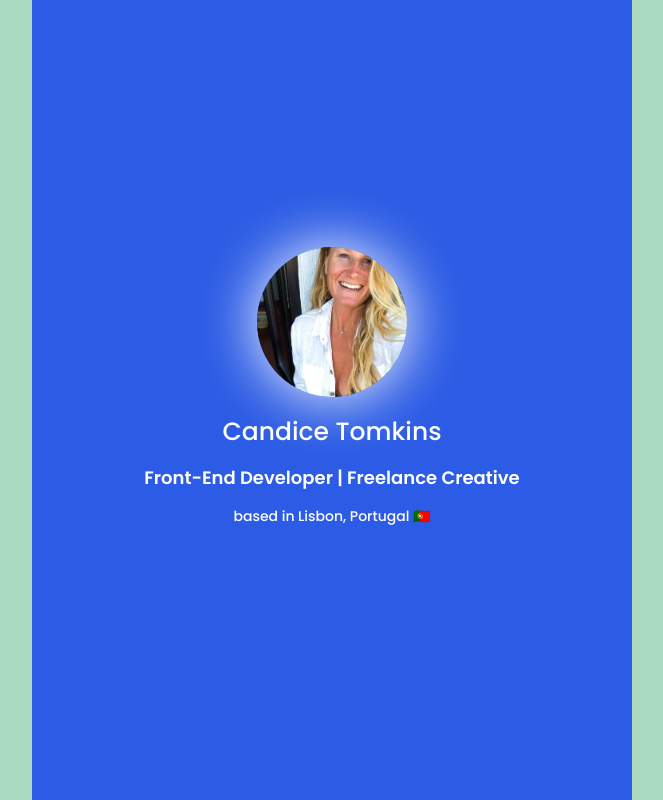
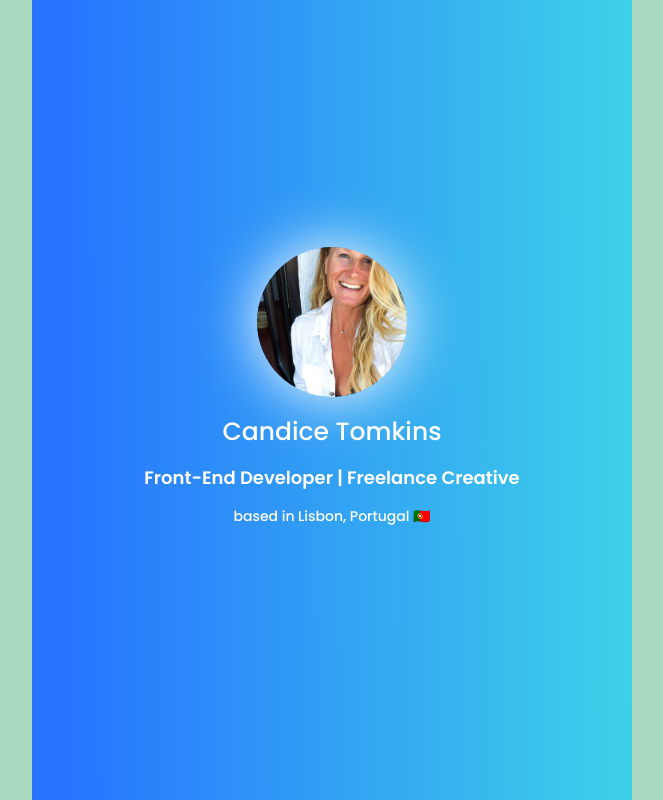
Before and after one commit to CandiceTomkins/cascais-mini-guide, a React (Create React App) app: page / in a window 1280 px wide. Shown: the top 800 px of the page, without its empty margins (308-971 px from the left). Built offline with nearby package versions, Linux system fonts and the light colour scheme.

Commit message:
gradient

```diff
--- a/src/App.css
+++ b/src/App.css
@@ -23,7 +23,7 @@ box-shadow: 0px 0px 60px white;
 
   max-width: 600px;
   margin: 0 auto;
-  background-color: #2C5CE5;
+  background: linear-gradient(89.8deg, rgb(39, 115, 255) 4.3%, rgb(62, 211, 232) 101.4%);
   display: flex;
   flex-direction: column;
   align-items: center;
```
